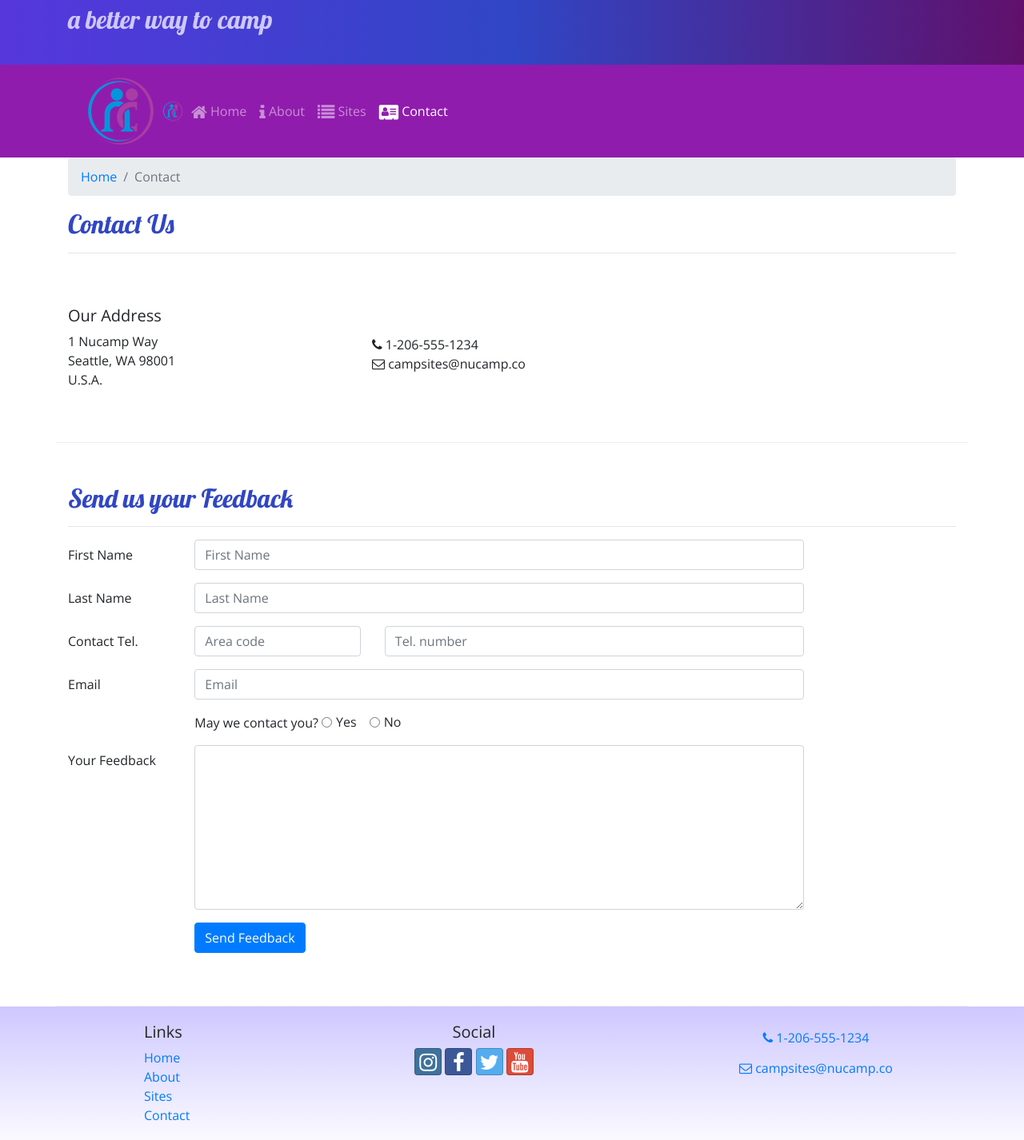
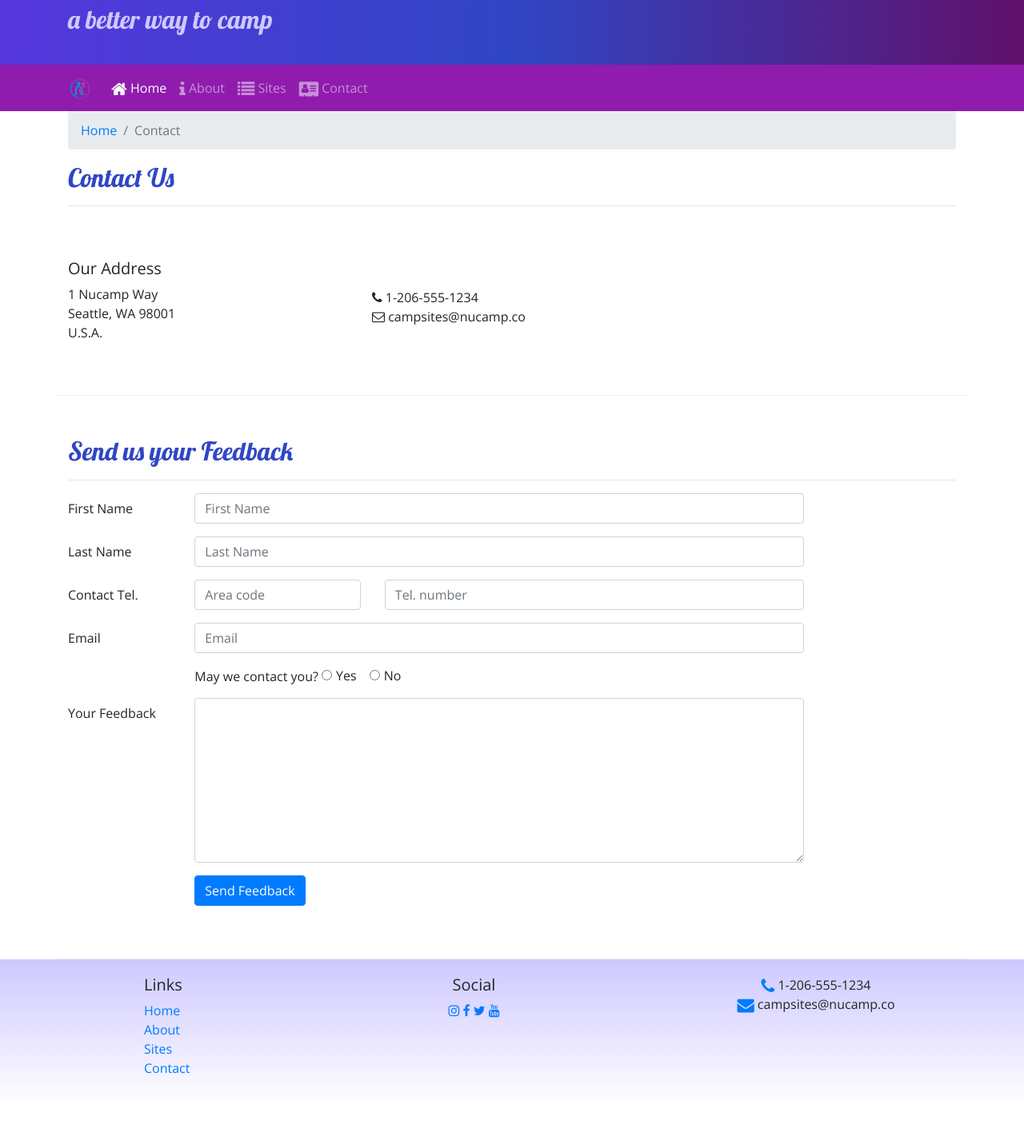
Before and after one commit to adamhopkins1/git-boostrap, a website: page contactus.html in a window 1280 px wide. Shown: the part 81-1507 px from the top of the page at 80% size. After the commit the page ends 1465 px from the top, so only its background shows below. Drawn offline with nearby package versions, Linux system fonts and the light colour scheme.

Commit message:
tenth commit

```diff
--- a/contactus.html
+++ b/contactus.html
@@ -34,17 +34,17 @@
 
     <nav class="navbar navbar-expand-sm navbar-dark sticky-top">
         <div class="container">
-            <a class="navbar-brand" href="#"><a href="index.html"><img src="img/logo.png" class="img-fluid" /></a><img src="img/logo.png" height="30" width="30" /></a>
+            <a class="navbar-brand" href="#"><img src="img/logo.png" height="30" width="30" /></a>
             <button class="navbar-toggler" type="button" data-toggle="collapse" data-target="#nucampNavbar">
         <button class="navbar-toggler" type="button" data-toggle="collapse" data-target="#nucampNavbar">
             <span class="navbar-toggler-icon"></span>
         </button>
         <div class="collapse navbar-collapse" id="nucampNavbar">
         <ul class="navbar-nav">
-                    <li class="nav-item"><a class="nav-link" href="index.html"><i class="fa fa-home fa-lg"></i> Home</a></li>
+            <li class="nav-item active"><a class="nav-link" href="#"><i class="fa fa-home fa-lg"></i> Home</a></li>
             <li class="nav-item"><a class="nav-link" href="aboutus.html"><i class="fa fa-info fa-lg"></i> About</a></li>
             <li class="nav-item"><a class="nav-link" href="#"><i class="fa fa-list fa-lg"></i> Sites</a></li>
-                    <li class="nav-item active"><a class="nav-link" href="#"><i class="fa fa-address-card fa-lg"></i> Contact</a></li>
+            <li class="nav-item"><a class="nav-link" href="#"><i class="fa fa-address-card fa-lg"></i> Contact</a></li>
         </ul>
     </div>
     </div>
@@ -149,21 +149,20 @@
                     <ul class="list-unstyled">
                         <li><a href="index.html">Home</a></li>
                         <li><a href="aboutus.html">About</a></li>
-                        <li><a href="#">Sites</a></li>
-                        <li><a href="#">Contact</a></li>
+                        <li><a href="sites.html">Sites</a></li>
+                        <li><a href="contactus.html">Contact</a></li>
                     </ul>
                 </div>
                 <div class="col-6 col-sm-5 text-center">
                     <h5>Social</h5>
-                    <a class="btn btn-social-icon btn-instagram" href="http://instagram.com/"><i class="fa fa-instagram"></i></a>
-                    <a class="btn btn-social-icon btn-facebook" href="http://facebook.com/"><i class="fa fa-facebook"></i></a>
-                    <a class="btn btn-social-icon btn-twitter" href="http://twitter.com/"><i class="fa fa-twitter"></i></a>
-                    <a class="btn btn-social-icon btn-google" href="http://youtube.com/"><i class="fa fa-youtube"></i></a>
+                    <a href="http://instagram.com/"><i class="fa fa-instagram"></i></a>
+                    <a href="http://facebook.com/"><i class="fa fa-facebook"></i></a>
+                    <a href="http://twitter.com/"><i class="fa fa-twitter"></i></a>
+                    <a href="http://youtube.com/"><i class="fa fa-youtube"></i></a>
                 </div>
                 <div class="col-sm-4 text-center">
-                    <a role="button" class="btn btn-link" href="tel:+12065551234"><i class="fa fa-phone"></i> 1-206-555-1234</a><br />
-                    <a role="button" class="btn btn-link" href="mailto:campsites@nucamp.co"><i class="fa fa-envelope-o"></i> campsites@nucamp.co</a>
-                </div>
+                    <i class="fa fa-phone fa-lg text-primary"></i> 1-206-555-1234<br />
+                    <i class="fa fa-envelope fa-lg text-primary"></i> campsites@nucamp.co
                 </div>
            </div>
         </div>
```
Also changed, not shown: aboutus.html (+7 -7 lines), index.html (+14 -14 lines). Lines whose indentation alone changed are shown as unchanged.
